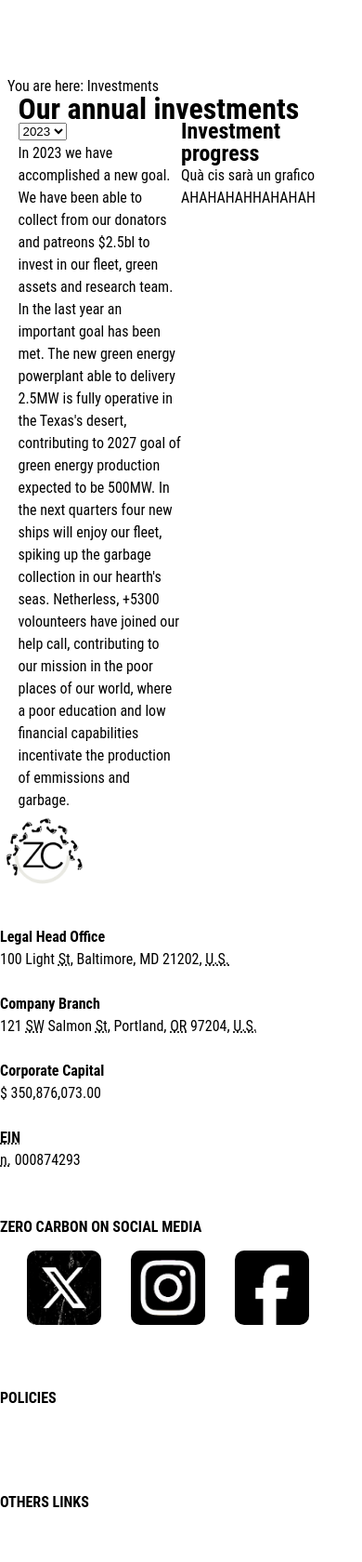
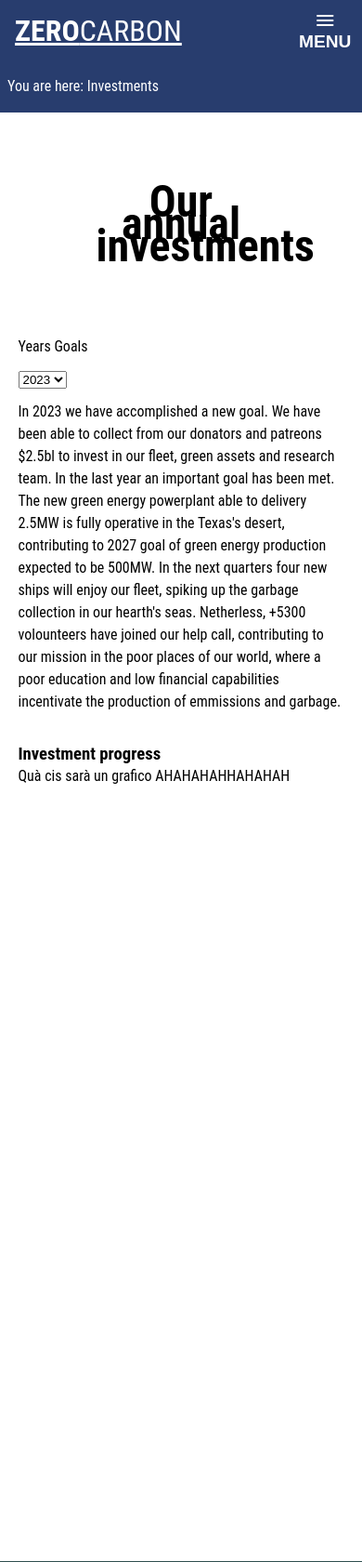
Before and after one commit to lucalr00/webProject, a PHP site: page /resources/html/investments.html in a window 390 px wide. Shown: the top 1680 px of the page at 93% size. Run offline with PHP 8.4, Linux system fonts and the light colour scheme.

Commit message:
bozza versione mobile

```diff
--- a/resources/css/investments.css
+++ b/resources/css/investments.css
@@ -1,18 +1,35 @@
 /* This is the CSS code that puts the two divs in the same row */
 
 /* Select the div that contains the two divs */
+
+h2 {
+    text-align: center;
+    margin: 1.75em;
+    font-size: 3em;
+}
+
 .container {
     display: flex;
+    flex-direction: column;
+    gap: 2em;
 }
 
 .box1 {
-    width: 50%;
+    width: 100%;
     height: 100%;
     background-color: white;
 }
 
+.list_years{
+    margin: 1em;
+    margin-left: 0em;
+}
+
+.container_years{
+}
+
 .box2 {
-    width: 50%;
-    height: 100%;
+    width: 100%;
+    height: 50em;
     background-color: white;
 }
--- a/resources/html/investments.html
+++ b/resources/html/investments.html
@@ -20,7 +20,7 @@
 </head>
 
 <body>
-	<header>
+	<header id="header">
 		<div id="topNavBar">
 			<h1>
 				<a href="home.html" id="textLogo"><span class="logoFirstHalf">Zero</span>Carbon</a>
@@ -43,15 +43,18 @@
 		</nav>
 	</header>
 	<main>
-		<h1>Our annual investments</h1>
+		<h2>Our annual investments</h2>
 		<div class="container">
 			<div class="box1">
-				<select>
+				<div class="container_years">
+				<p>Years Goals</p>
+				<select class="list_years">
 					<option value="2023">2023</option>
 					<option value="2022">2022</option>
 					<option value="2021">2021</option>
 					<option value="2020">2020</option>
 				</select>
+				</div>
 				<p>
 					In 2023 we have accomplished a new goal.
 					We have been able to collect from our donators and patreons $2.5bl to invest in our
@@ -69,7 +72,7 @@
 			</div>
 
 			<div class="box2">
-				<h2>Investment progress</h2>
+				<h3>Investment progress</h3>
 				<p>Quà cis sarà un grafico AHAHAHAHHAHAHAH</p>
 			</div>
 		</div>
@@ -77,7 +80,7 @@
 		<button class="goUp hidden" onclick="goTop()"><span>&UpArrow;</span>Back to top</button>
 
 	</main>
-	<footer>
+	<footer id="footer">
 
 		<img src="../images/ZCLogo.png" id="ZCLogo" alt="Logo Zero Carbon">
 
```
